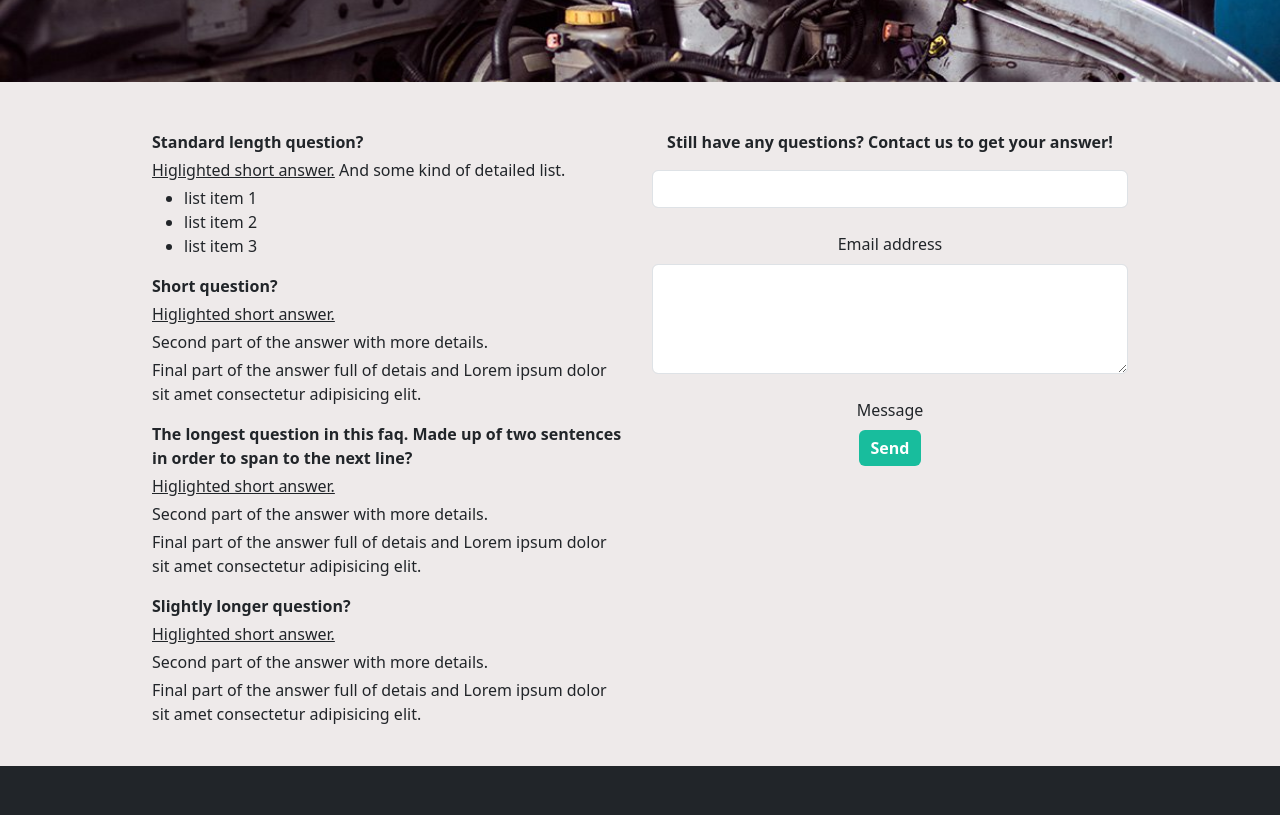
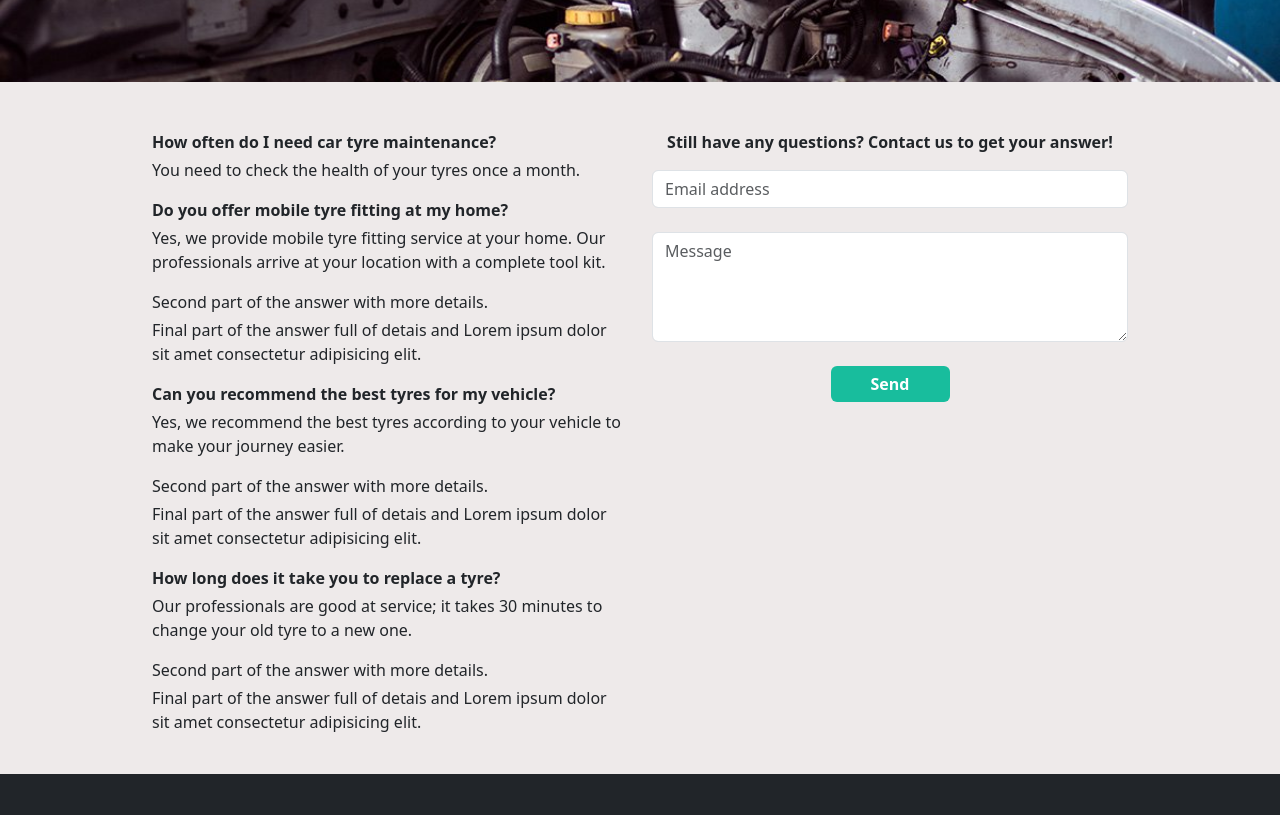
Before and after one commit to Mehwishmushtaq/MrTyreFitter, a React (Vite) app: page /faqs in a window 1280 px wide. Shown: the part 460-1275 px from the top of the page. Built offline with nearby package versions, Linux system fonts and the light colour scheme.

Commit message:
Update faqs.jsx

```diff
--- a/src/faqs.jsx
+++ b/src/faqs.jsx
@@ -19,31 +19,32 @@ export default function WithContactForm() {
         <h1>Faq Page</h1>
         <h5><Link to="/" className="linkStyle"><i class="fa-solid fa-house"></i> Home </Link> | Faq</h5>
       </header>
-    <MDBContainer style={{maxWidth: '1000px'}}>
+      <MDBContainer style={{ maxWidth: '1000px' }}>
         {/* <h2 className='text-center' style={{fontSize:'50px'}}><strong>Frequently Asked Question</strong></h2> */}
         <section className="mt-5">
           <MDBRow>
             <MDBCol lg="6" md="12" className="mb-4">
               <div>
                 <p className="mb-1">
-                <strong>Standard length question?</strong>
+                  <strong>How often do I need car tyre maintenance?</strong>
                 </p>
                 <p className="mb-1">
-                <u>Higlighted short answer.</u> And some kind of detailed list.
+                  <p>You need to check the health of your tyres once a month.</p>
                 </p>
-              <ul>
+                {/* <ul>
                 <li>list item 1</li>
                 <li>list item 2</li>
                 <li>list item 3</li>
-              </ul>
+              </ul> */}
               </div>
 
               <div>
                 <p className="mb-1">
-                <strong>Short question?</strong>
+                  <strong>Do you offer mobile tyre fitting at my home?</strong>
                 </p>
                 <p className="mb-1">
-                <u>Higlighted short answer.</u>
+                  <p>Yes, we provide mobile tyre fitting service at your home. Our professionals arrive at your location with a complete tool kit.
+                  </p>
                 </p>
                 <p className="mb-1">
                   Second part of the answer with more details.
@@ -57,12 +58,11 @@ export default function WithContactForm() {
               <div>
                 <p className="mb-1">
                   <strong>
-                  The longest question in this faq. Made up of two sentences in
-                  order to span to the next line?
+                    Can you recommend the best tyres for my vehicle?
                   </strong>
                 </p>
                 <p className="mb-1">
-                <u>Higlighted short answer.</u>
+                  <p>Yes, we recommend the best tyres according to your vehicle to make your journey easier.</p>
                 </p>
                 <p className="mb-1">
                   Second part of the answer with more details.
@@ -75,10 +75,10 @@ export default function WithContactForm() {
 
               <div>
                 <p className="mb-1">
-                <strong>Slightly longer question?</strong>
+                  <strong>How long does it take you to replace a tyre?</strong>
                 </p>
                 <p className="mb-1">
-                <u>Higlighted short answer.</u>
+                  <p>Our professionals are good at service; it takes 30 minutes to change your old tyre to a new one.</p>
                 </p>
                 <p className="mb-1">
                   Second part of the answer with more details.
@@ -97,10 +97,9 @@ export default function WithContactForm() {
               </p>
 
               <form>
-              <MDBInput label="Email address" required className="mb-4" />
-              <MDBTextArea rows={4} label="Message" className="mb-4" />
-              <MDBBtn block className="bg-success">Send</MDBBtn>
-            </form>
+                <MDBInput placeholder="Email address" required className="mb-4" />
+                <MDBTextArea rows={4} placeholder="Message" className="mb-4" />
+                <MDBBtn block className="bg-success w-25">Send</MDBBtn>            </form>
             </MDBCol>
           </MDBRow>
         </section>
```
Lines whose indentation alone changed are shown as unchanged.
